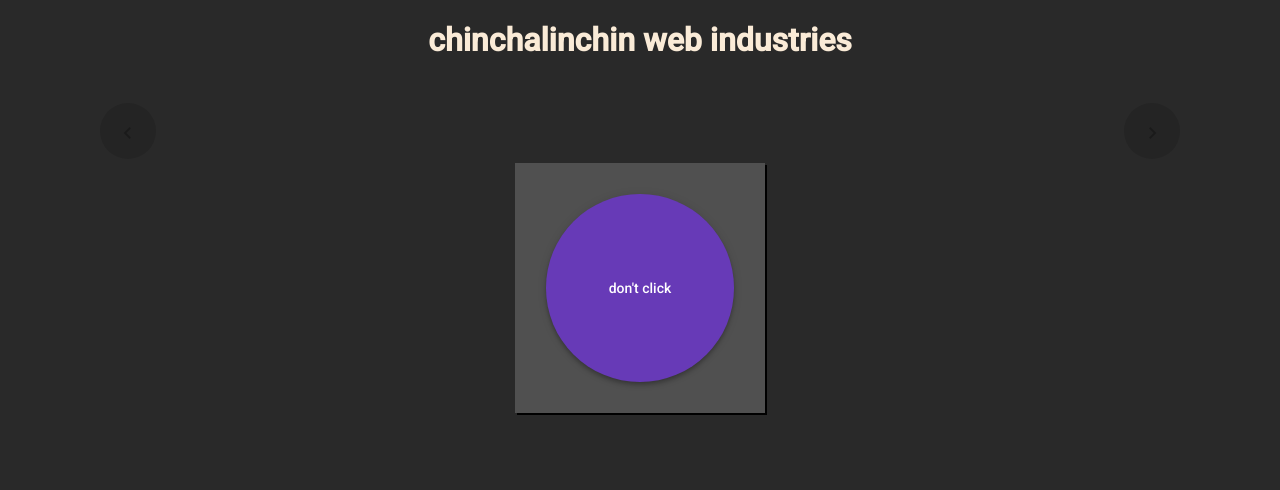
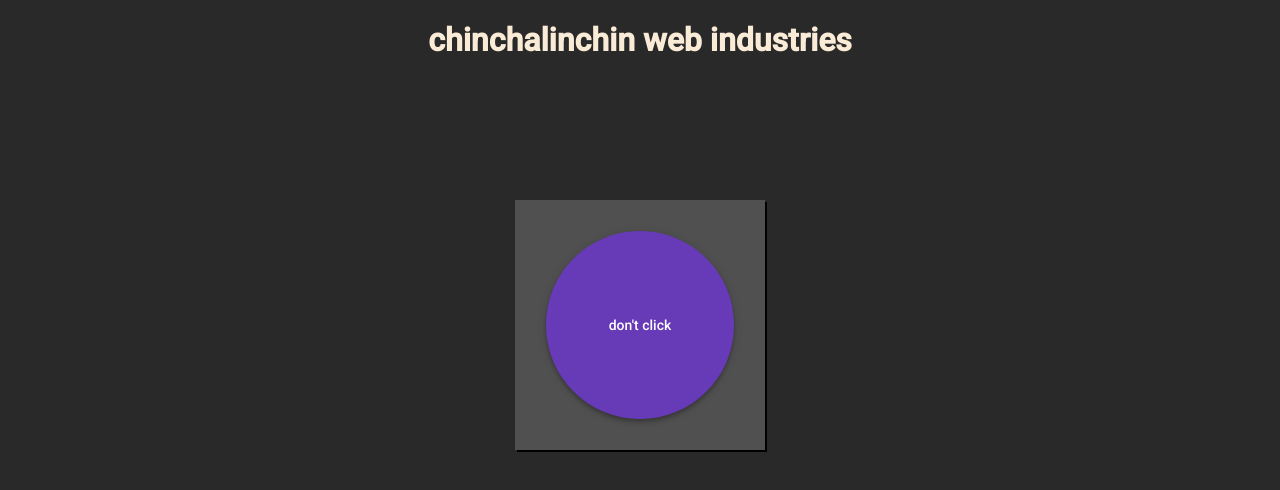
Before and after one commit to chinchalinchin/static-html-template, an Angular app in the folder frontend/: page / in a window 1280 px wide. Shown: the top 490 px of the page. Built offline with nearby package versions, Linux system fonts and the light colour scheme.

Commit message:
update static html styles and text

```diff
--- a/frontend/angular.json
+++ b/frontend/angular.json
@@ -29,8 +29,7 @@
             ],
             "styles": [
               "./node_modules/@angular/material/prebuilt-themes/deeppurple-amber.css",
-              "src/styles.css",
-              "src/assets/static_styles.css"
+              "src/styles.css"
             ],
             "scripts": []
           },
--- a/frontend/src/app/app.component.html
+++ b/frontend/src/app/app.component.html
@@ -1,24 +1,28 @@
-<div class="text-center">
+<div id="title" class="text-center">
     <h1>{{title}}</h1><br>
     <a *ngIf="src" class="link" (click)="drawer.toggle()">contents</a>
 </div>
 
-<mat-grid-list cols="5" rowHeight="4:1">
-    <mat-grid-tile colspan="1" rowspan="1">
-        <button mat-fab color="primary" (click)="this.setSource(this.previousSrc)"
-            [disabled]="!this.previousSrc">
+<mat-grid-list *ngIf="this.src" id="nav-bar" cols="5" rowHeight="4:1">
+
+    <mat-grid-tile id="left-nav" colspan="1" rowspan="1">
+        <button mat-fab id="left-button" color="primary"
+            (click)="this.setSource(this.previousSrc)" [disabled]="!this.previousSrc">
             <mat-icon>keyboard_arrow_left</mat-icon>
         </button>
     </mat-grid-tile>
-    <mat-grid-tile colspan="3" rowspan="1">
-        <mat-icon *ngIf="this.src" class="hover" (click)="this.setSource(null)">home</mat-icon>
+
+    <mat-grid-tile id="home-nav" colspan="3" rowspan="1">
+        <mat-icon class="hover" (click)="this.setSource(null)">home</mat-icon>
     </mat-grid-tile>
-    <mat-grid-tile colspan="1" rowspan="1">
-        <button mat-fab color="primary" (click)="this.setSource(this.nextSrc)"
-            [disabled]="!this.nextSrc">
+
+    <mat-grid-tile id="right-nav" colspan="1" rowspan="1">
+        <button mat-fab id="right-button" color="primary"
+            (click)="this.setSource(this.nextSrc)" [disabled]="!this.nextSrc">
             <mat-icon>keyboard_arrow_right</mat-icon>
         </button>
     </mat-grid-tile>
+
 </mat-grid-list>
 
 <mat-drawer-container class="style-text shrink-height">
@@ -34,11 +38,11 @@
         <iframe [src]="this.src | safe" width="100%" height="100%"
                 frameBorder="0"></iframe>
     </div>
-    <div *ngIf="!src" class="shrink-height">
-
+    <div *ngIf="!src" class="shrink-height center-flex">
         <div class="start-button">
-        <button mat-fab matRipple class="shrink mat-elevation-z4" color="primary"
+            <button mat-fab matRipple class="shrink mat-elevation-z4" color="primary"
                 [matRippleUnbounded]="true" [matRippleCentered]="true"
-                (click)="begin()">don't click</button></div>
+                (click)="begin()">don't click</button>
+        </div>
     </div>
 </mat-drawer-container>
--- a/frontend/src/assets/0000.html
+++ b/frontend/src/assets/0000.html
@@ -8,9 +8,9 @@
     <link href="static_styles.css" rel="stylesheet">
 </head>
 <body><div class="box-margin">
-    <div class="indent"><p>Well, since you had to go ahead and click that button, I guess I might as well take this opportunity to tell you a bit about myself. As it happens, I make web applications, such as the one you are now browsing. If you don't believe me, you can find the source code for this one on my <a href="https://github.com/chinchalinchin/portfolio" rel="noreferrer noopener" target="_blank">GitHub profile</a>.</p></div>
+    <div class="indent"><p>You couldn't help yourself, could you? You just <i>had</i> to click that button. Well, here we are. Are you proud of yourself? We've got a few minutes before the cleanup team arrives at your address, so I guess I might as well take this opportunity to tell you a bit about myself. As it happens, I make web applications, such as the one you are now browsing. If you don't believe me, you can find the source code for this one on my <a href="https://github.com/chinchalinchin/portfolio" rel="noreferrer noopener" target="_blank">GitHub profile</a>.</p></div>
 
-    <p>On there, you will find more documentation about the nuts and bolts of this site, such as how to build and run it from source. A <span class="tooltip">Docker <span class="tooltiptext"> Read more about Docker <a href="https://docs.docker.com/get-docker/" rel="noreferrer noopener" target="_blank">here</a></span></span> image of this web application is also available; If you prefer to spin up a container from a pre-built image and give it a test run that way, a Docker image can be found on my <a href="https://hub.docker.com/repository/docker/chinchalinchin/portfolio" rel="noreferrer noopener" target="_blank">DockerHub repository</a>. To do so, pull the image from <b>DockerHub</b>,</p>
+    <p>On there, you will find more documentation about the nuts and bolts of this site, such as how to build and run it from source, how to deploy it onto a cloud hosting service, etc. A <span class="tooltip">Docker <span class="tooltiptext"> Read more about Docker <a href="https://docs.docker.com/get-docker/" rel="noreferrer noopener" target="_blank">here</a></span></span> image of this web application is also available; If you prefer to spin up a container from a pre-built image and give it a test run that way, a Docker image can be found on my <a href="https://hub.docker.com/repository/docker/chinchalinchin/portfolio" rel="noreferrer noopener" target="_blank">DockerHub repository</a>. To do so, pull the image from <b>DockerHub</b>,</p>
 
     <div class="text-margin"><code>docker pull chinchalinchin/portfolio:latest</code></div>
 
@@ -20,5 +20,5 @@
 
     <p>After that, you should be able to access this site on <i>localhost:8080</i> from your favorite browser.</p>
 
-    <p>But I said I was going to tell you about myself, not this website...</p>
+    <p>But I said I was going to tell you about myself, not this website. And if you're still reading this, then that means the cleanup team is stuck in traffic, so we've got more time to fill...</p>
 </div></body>
--- a/frontend/src/assets/static_styles.css
+++ b/frontend/src/assets/static_styles.css
@@ -10,7 +10,7 @@ code {
     text-align: center;
     color:wheat;
 }
-a{ color:slateblue; }
+a{ color:skyblue; }
 .text-margin{ margin-left: 10%; }
 .box-margin{
     margin-top:1%;
--- a/frontend/src/styles.css
+++ b/frontend/src/styles.css
@@ -6,10 +6,8 @@
 
 html, body { height: 100%; }
 body { margin: 0; font-family: Roboto, "Helvetica Neue", sans-serif; }
-.style-text{
-    background-color:rgb(41, 41, 41);
-    color:antiquewhite;
-}
+a{ color:slateblue; }
+/** SIZING */
 .fill-width { width: 100% !important; }
 .fill-height { height: 100% !important; }
 .fill{ width: 100% !important; height: 100% !important; }
@@ -19,12 +17,28 @@ body { margin: 0; font-family: Roboto, "Helvetica Neue", sans-serif; }
 .quarter-width { width: 25% !important; }
 .quarter-height { height: 25% !important; }
 .quarter{ width: 25% !important; height: 25% !important; }
+
+/**FUNCTIONALITY*/
+.hover{ cursor: pointer; }
+.no-scroll{ overflow: hidden; }
 .link{
     text-decoration: underline;
     cursor: pointer;
 }
-.hover{
-    cursor: pointer;
+
+/**FORMATTING*/
+.border{ border-style: double; }
+.text-center{ text-align: center; }
+.center-flex {
+    display: flex;
+    justify-content: center;
+    align-items: center;
+}
+
+/**COLORING*/
+.style-text{
+    background-color:rgb(41, 41, 41);
+    color:antiquewhite;
 }
 .start-button{
     background-color:rgb(80, 80, 80);
@@ -37,12 +51,3 @@ body { margin: 0; font-family: Roboto, "Helvetica Neue", sans-serif; }
     box-shadow: 2px 2px black;
 
 }
-.border{
-    border-style: double;
-}
-.text-center{
-    text-align: center;
-}
-.no-scroll{
-    overflow: hidden
-}
```
Also changed, not shown: 1 other file (tests, documents, lock files or other folders).
